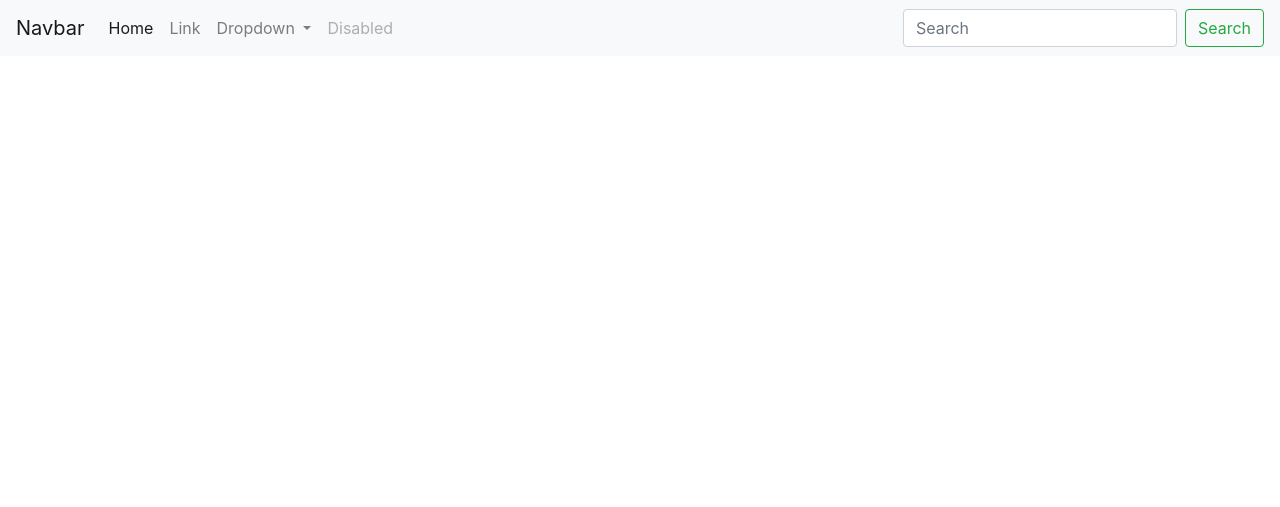
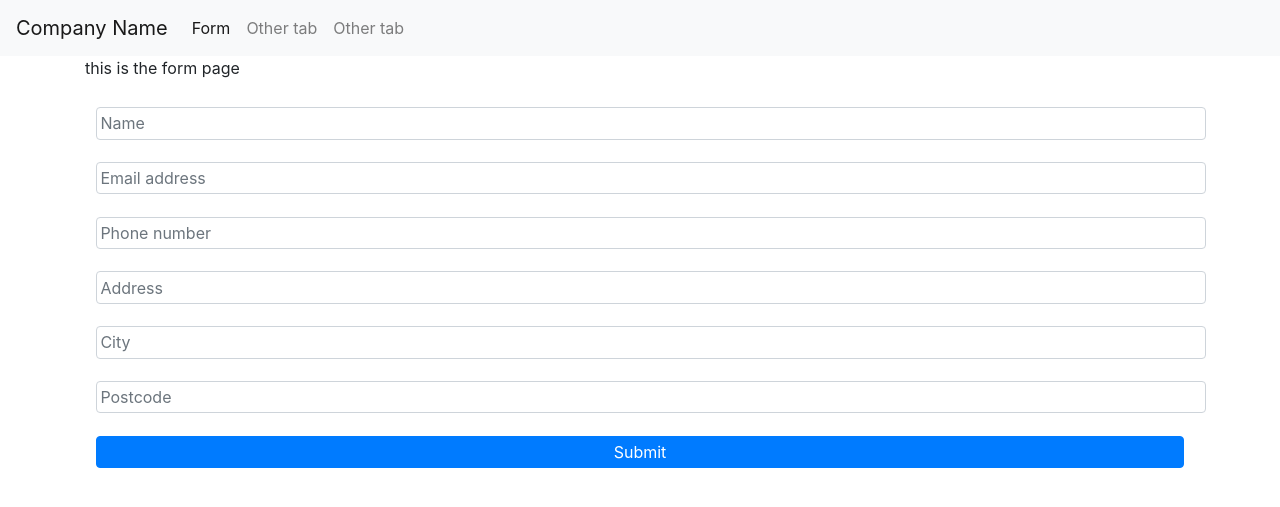
Before and after one commit to AlexWardill/medical_form, a Django app: page / in a window 1280 px wide. Shown: the top 507 px of the page. Run offline with Django 4.2, Linux system fonts and the light colour scheme; some libraries are stand-ins or nearby versions.

Commit message:
added form

```diff
--- /dev/null
+++ b/form/static/form/base.css
@@ -0,0 +1,12 @@
+/* ideally put this in a separate css file specifically for form styling
+and include in form.html*/
+
+.form {
+    display: flex;
+    flex-direction: column;
+}
+
+.form input {
+    padding: .2em;
+    margin: .7em;
+}
--- a/form/templates/form/base.html
+++ b/form/templates/form/base.html
@@ -6,11 +6,12 @@
     <meta http-equiv="X-UA-Compatible" content="IE=edge">
     <meta name="viewport" content="width=device-width, initial-scale=1.0">
     <link rel="stylesheet" href="https://cdn.jsdelivr.net/npm/bootstrap@4.0.0/dist/css/bootstrap.min.css" integrity="sha384-Gn5384xqQ1aoWXA+058RXPxPg6fy4IWvTNh0E263XmFcJlSAwiGgFAW/dAiS6JXm" crossorigin="anonymous">
+    <link rel="stylesheet" href="../static/form/base.css">
     <title>Document</title>
 </head>
 <body>
     <nav class="navbar navbar-expand-lg navbar-light bg-light">
-        <a class="navbar-brand" href="#">Navbar</a>
+        <a class="navbar-brand" href="#">Company Name</a>
         <button class="navbar-toggler" type="button" data-toggle="collapse" data-target="#navbarSupportedContent" aria-controls="navbarSupportedContent" aria-expanded="false" aria-label="Toggle navigation">
           <span class="navbar-toggler-icon"></span>
         </button>
@@ -18,32 +19,23 @@
         <div class="collapse navbar-collapse" id="navbarSupportedContent">
           <ul class="navbar-nav mr-auto">
             <li class="nav-item active">
-              <a class="nav-link" href="#">Home <span class="sr-only">(current)</span></a>
+              <a class="nav-link" href="#">Form</a>
             </li>
             <li class="nav-item">
-              <a class="nav-link" href="#">Link</a>
-            </li>
-            <li class="nav-item dropdown">
-              <a class="nav-link dropdown-toggle" href="#" id="navbarDropdown" role="button" data-toggle="dropdown" aria-haspopup="true" aria-expanded="false">
-                Dropdown
-              </a>
-              <div class="dropdown-menu" aria-labelledby="navbarDropdown">
-                <a class="dropdown-item" href="#">Action</a>
-                <a class="dropdown-item" href="#">Another action</a>
-                <div class="dropdown-divider"></div>
-                <a class="dropdown-item" href="#">Something else here</a>
-              </div>
+              <a class="nav-link" href="#">Other tab</a>
             </li>
             <li class="nav-item">
-              <a class="nav-link disabled" href="#">Disabled</a>
+              <a class="nav-link" href="#">Other tab</a>
             </li>
           </ul>
-          <form class="form-inline my-2 my-lg-0">
-            <input class="form-control mr-sm-2" type="search" placeholder="Search" aria-label="Search">
-            <button class="btn btn-outline-success my-2 my-sm-0" type="submit">Search</button>
-          </form>
+
         </div>
       </nav>
+      <div class="container">
+
+          {% block content %}{% endblock %}
+      </div>
+
       <script src="https://code.jquery.com/jquery-3.2.1.slim.min.js" integrity="sha384-KJ3o2DKtIkvYIK3UENzmM7KCkRr/rE9/Qpg6aAZGJwFDMVNA/GpGFF93hXpG5KkN" crossorigin="anonymous"></script>
       <script src="https://cdn.jsdelivr.net/npm/popper.js@1.12.9/dist/umd/popper.min.js" integrity="sha384-ApNbgh9B+Y1QKtv3Rn7W3mgPxhU9K/ScQsAP7hUibX39j7fakFPskvXusvfa0b4Q" crossorigin="anonymous"></script>
       <script src="https://cdn.jsdelivr.net/npm/bootstrap@4.0.0/dist/js/bootstrap.min.js" integrity="sha384-JZR6Spejh4U02d8jOt6vLEHfe/JQGiRRSQQxSfFWpi1MquVdAyjUar5+76PVCmYl" crossorigin="anonymous"></script>
--- a/form/templates/form/form.html
+++ b/form/templates/form/form.html
@@ -1 +1,15 @@
 {% extends './base.html' %}
+
+{% block content %}
+<p>this is the form page</p>
+<form class="form">
+    <input type="text" placeholder="Name" class="form-control">
+    <input type="text" placeholder="Email address" class="form-control">
+    <input type="tel" placeholder="Phone number" class="form-control">
+    <input type="text" placeholder="Address" class="form-control">
+    <input type="text" placeholder="City" class="form-control">
+    <input type="text" placeholder="Postcode" class="form-control">
+
+    <input type="submit" class="btn btn-primary">
+</form>
+{% endblock content %}
```
